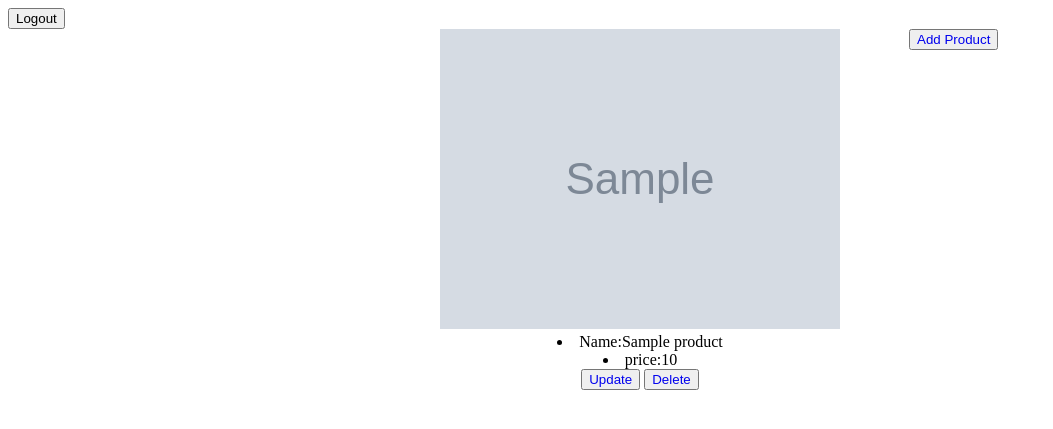
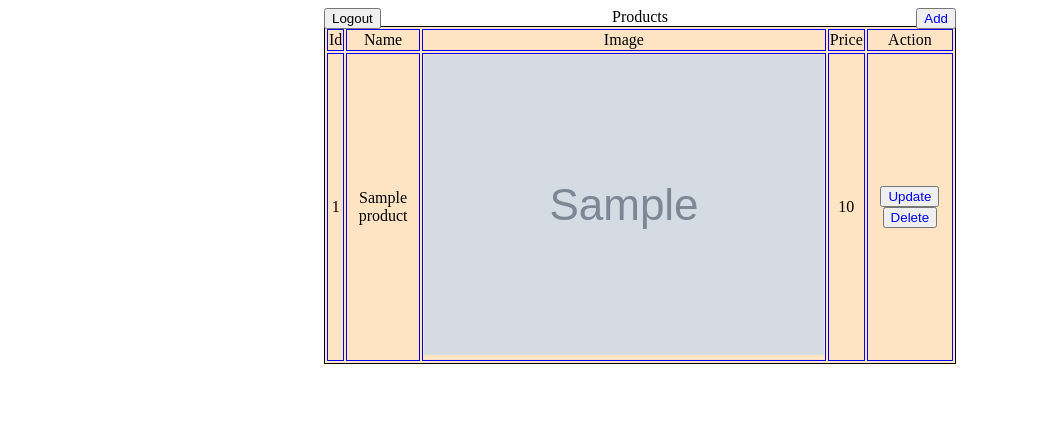
Before and after one commit to Narayana20020110/Ecommerce, a Django app: template Ecommerce/templates/products.html in a window 1280 px wide. Shown: the top 429 px of the page, without its empty margins (0-1053 px from the left). Run offline with Django 3.2, Linux system fonts and the light colour scheme; the template is opened without the code that fills it: most values are stand-ins (such as "Sample title", 1, 10 or a date in 2020); grey boxes marked "Sample" are stand-in pictures.

Commit message:
rectify images

```diff
--- a/Ecommerce/templates/products.html
+++ b/Ecommerce/templates/products.html
@@ -3,7 +3,7 @@
     <head>
         <title>Products</title>
         <style>
-          /*  table{
+           table{
                 background-color: bisque;
                 border: 1px solid black;
                 margin: auto;
@@ -19,15 +19,15 @@
             .container{
                 width: 100%;
                 position: relative;
-            } */
+            }
             .form{
 
-            left: 26%;
+            left: 25%;
             position: absolute;
 
             }
             .btn{
-                right:22%;
+                right:25%;
                 position: absolute;
             }
             a{
@@ -37,7 +37,7 @@
         </style>
     </head>
     <body>
-       <!-- <div class="container">
+       <div class="container">
         <div class="form">
         <form method="post" action="{% url 'logout' %}">
             {%csrf_token%}
@@ -78,8 +78,8 @@
         </tbody>
 
         </table>
-    </div>  -->
-    <form method="post" action="{% url 'logout' %}">
+    </div>
+    <!-- <form method="post" action="{% url 'logout' %}">
         {%csrf_token%}
         <button type="submit">Logout</button>
     </form>
@@ -98,6 +98,6 @@
 
         <br/><br/>
         {%endfor%}
-    </div>
+    </div> -->
     </body>
 </html>
```
